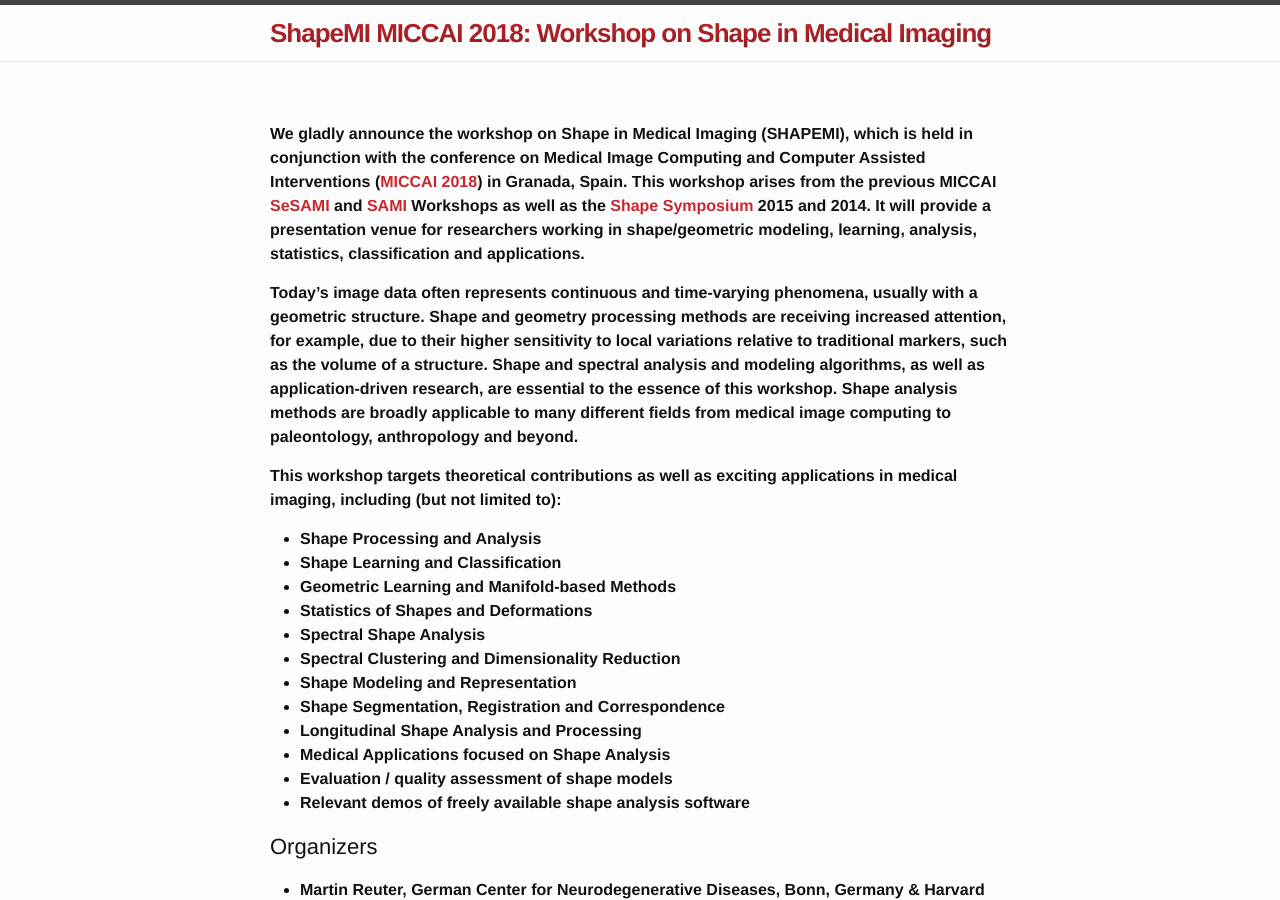
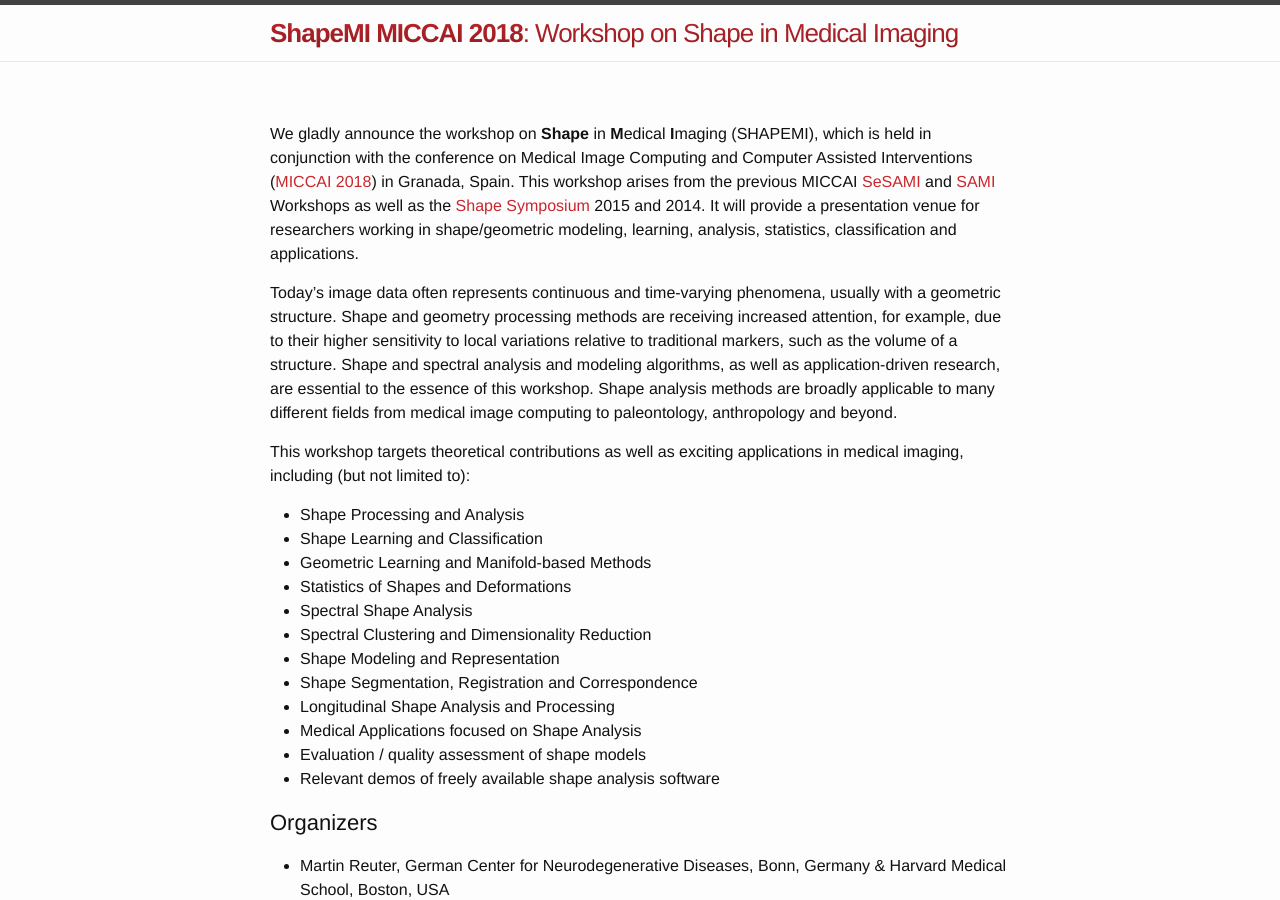
Before and after one commit to shapemi/shapemi2020, a Jekyll site: the page built from index.md, in a window 1280 px wide and 900 px high. Built offline with Jekyll 4.4.1, drawn with Linux system fonts in a browser that asks for light colours; our own code applies the rules of GitHub Pages for plain Markdown files.

Commit message:
Update header.html

```diff
--- a/_includes/header.html
+++ b/_includes/header.html
@@ -4,7 +4,7 @@
 
     <a class="site-title" href="{{ site.baseurl }}/" style="background: -webkit-linear-gradient(#C9272D, #861a1e);
   -webkit-background-clip: text;
-  -webkit-text-fill-color: transparent;"><b>{{ site.title }}</>: {{ site.description }}</a>
+  -webkit-text-fill-color: transparent;"><b>{{ site.title }}</b>: {{ site.description }}</a>
 
     <nav class="site-nav">
       <a href="#" class="menu-icon">
```
